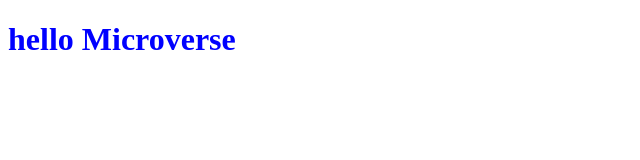
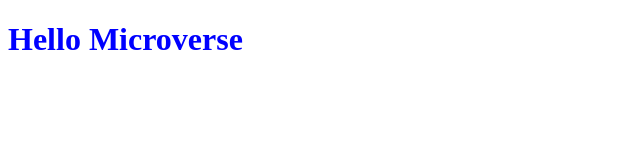
Before and after one commit to dheerajsachdeva/Hello-World, a website: page index.html in a window 1280 px wide. Shown: the whole page, without its empty margins (0-640 px from the left). Drawn offline with Linux system fonts and the light colour scheme.

Commit message:
Changing index file

```diff
--- a/index.html
+++ b/index.html
@@ -9,7 +9,7 @@
 </head>
 <body>
     <header class = "header">
-    <h1>hello Microverse</h1>
+    <h1>Hello Microverse</h1>
     </header>
 </body>
 </html>
```
